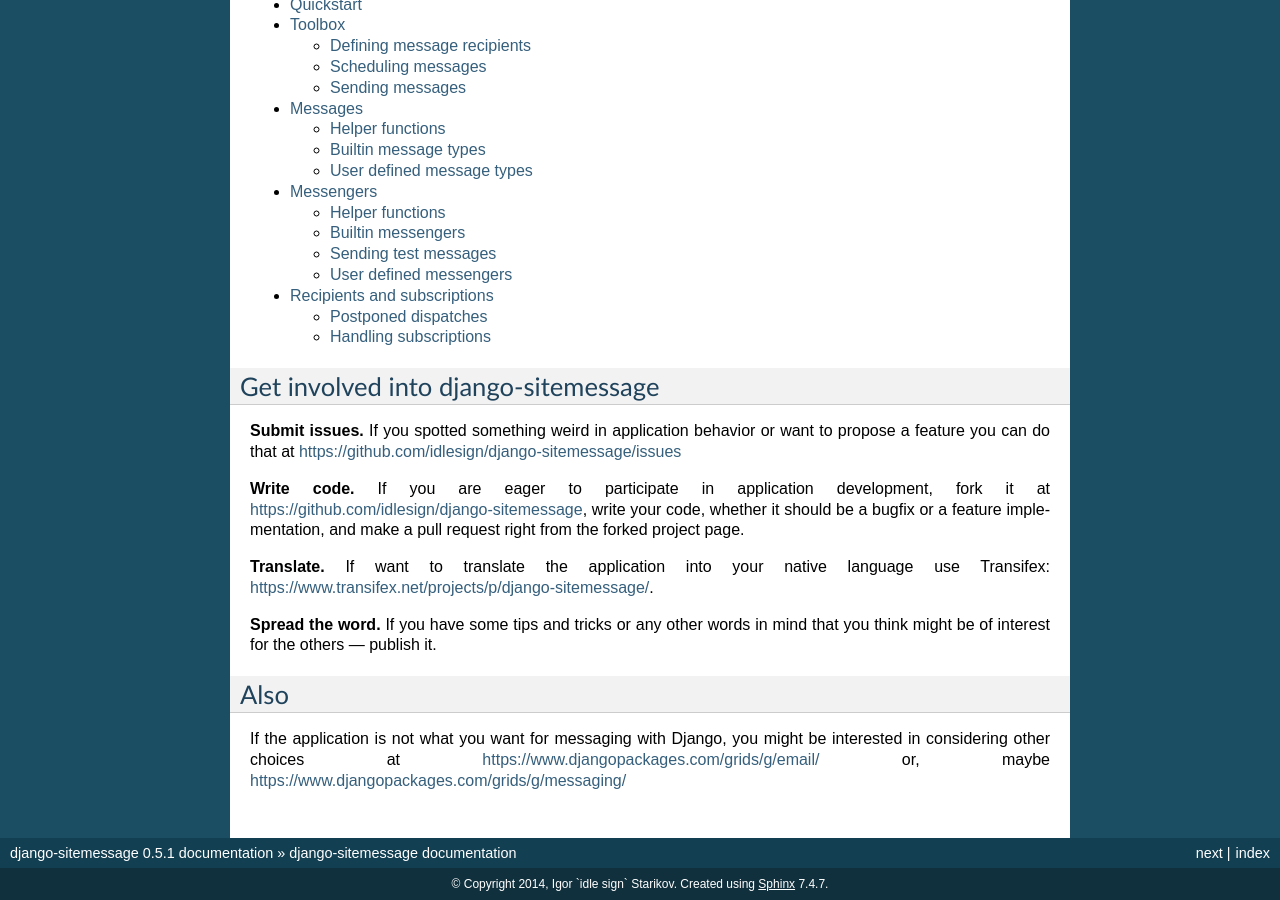
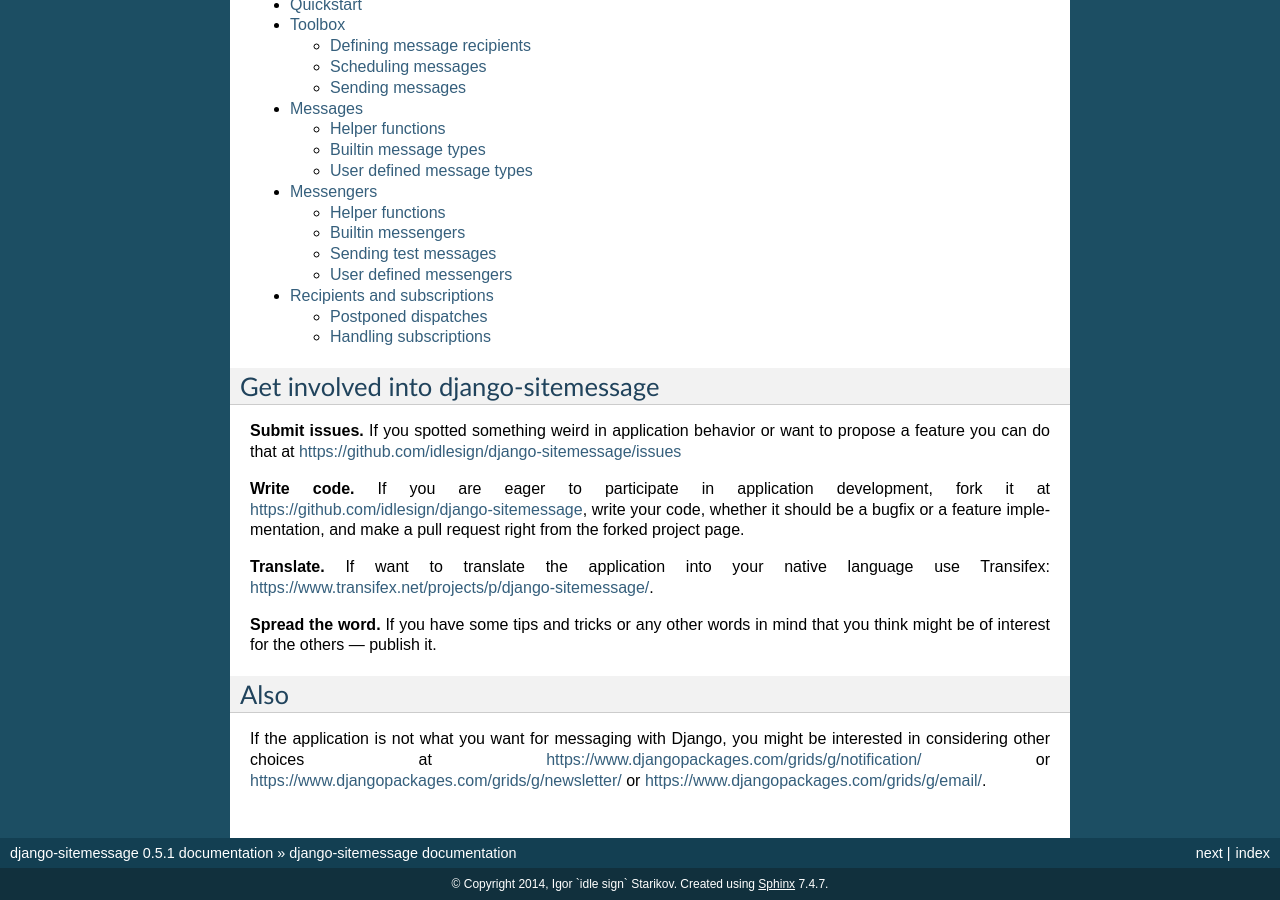
Before and after one commit to idlesign/django-sitemessage, a Sphinx documentation site: the page built from docs/source/index.rst, in a window 1280 px wide and 900 px high, scrolled down 634 px. Built offline with Sphinx 7.4.7, drawn with Linux system fonts in a browser that asks for light colours; pages that are not in the unit, such as notebooks, are missing from menus.

Commit message:
Docs index is updated

```diff
--- a/docs/source/index.rst
+++ b/docs/source/index.rst
@@ -71,4 +71,5 @@
 ----
 
 If the application is not what you want for messaging with Django, you might be interested in considering
-other choices at https://www.djangopackages.com/grids/g/email/ or, maybe https://www.djangopackages.com/grids/g/messaging/
+other choices at https://www.djangopackages.com/grids/g/notification/ or https://www.djangopackages.com/grids/g/newsletter/
+or https://www.djangopackages.com/grids/g/email/.
```
